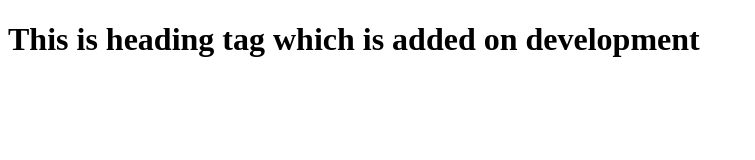
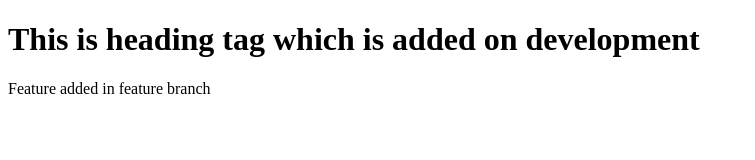
Before and after one commit to pavandeore/test-check, a plain HTML site: page index.html in a window 1280 px wide. Shown: the whole page, without its empty margins (0-755 px from the left). Drawn offline with Linux system fonts and the light colour scheme.

Commit message:
feature added

```diff
--- a/index.html
+++ b/index.html
@@ -8,5 +8,6 @@
 </head>
 <body>
     <h1>This is heading tag which is added on development</h1>
+    <p>Feature added in feature branch</p>
 </body>
 </html>
```
